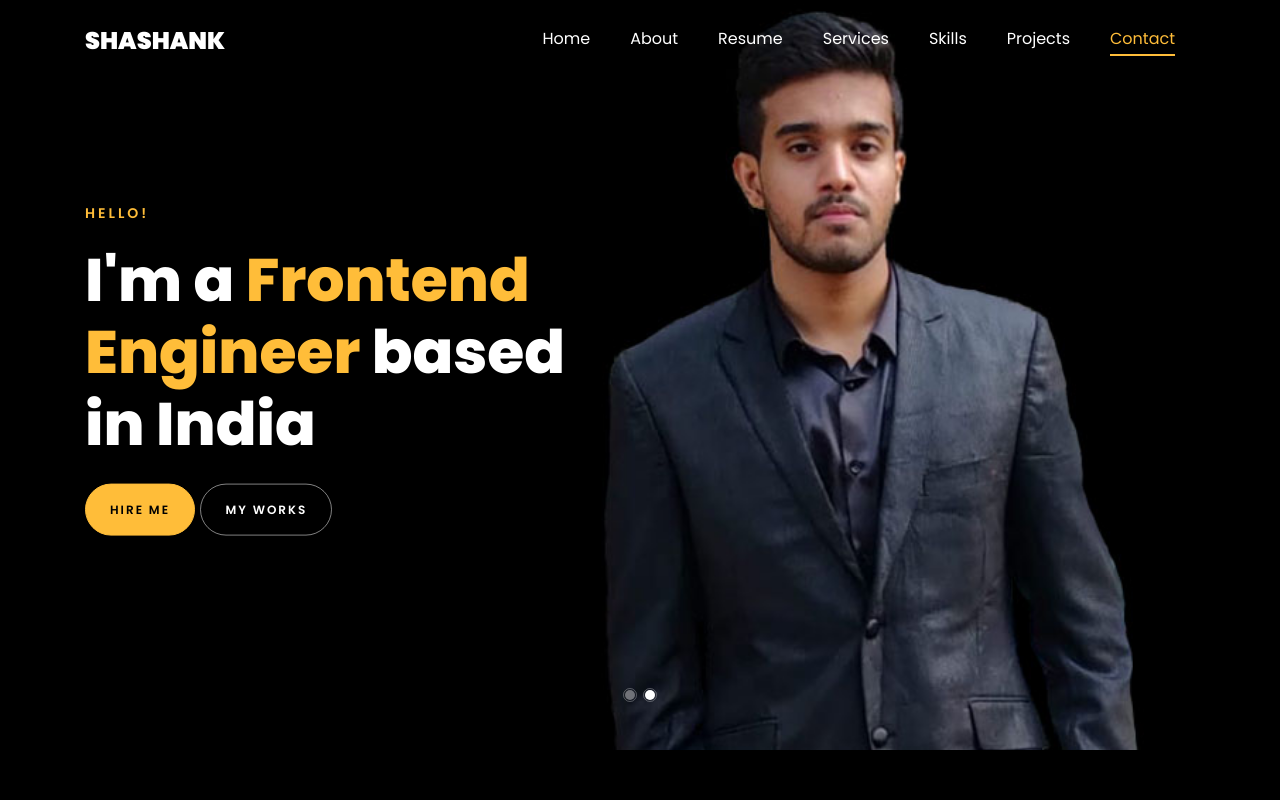
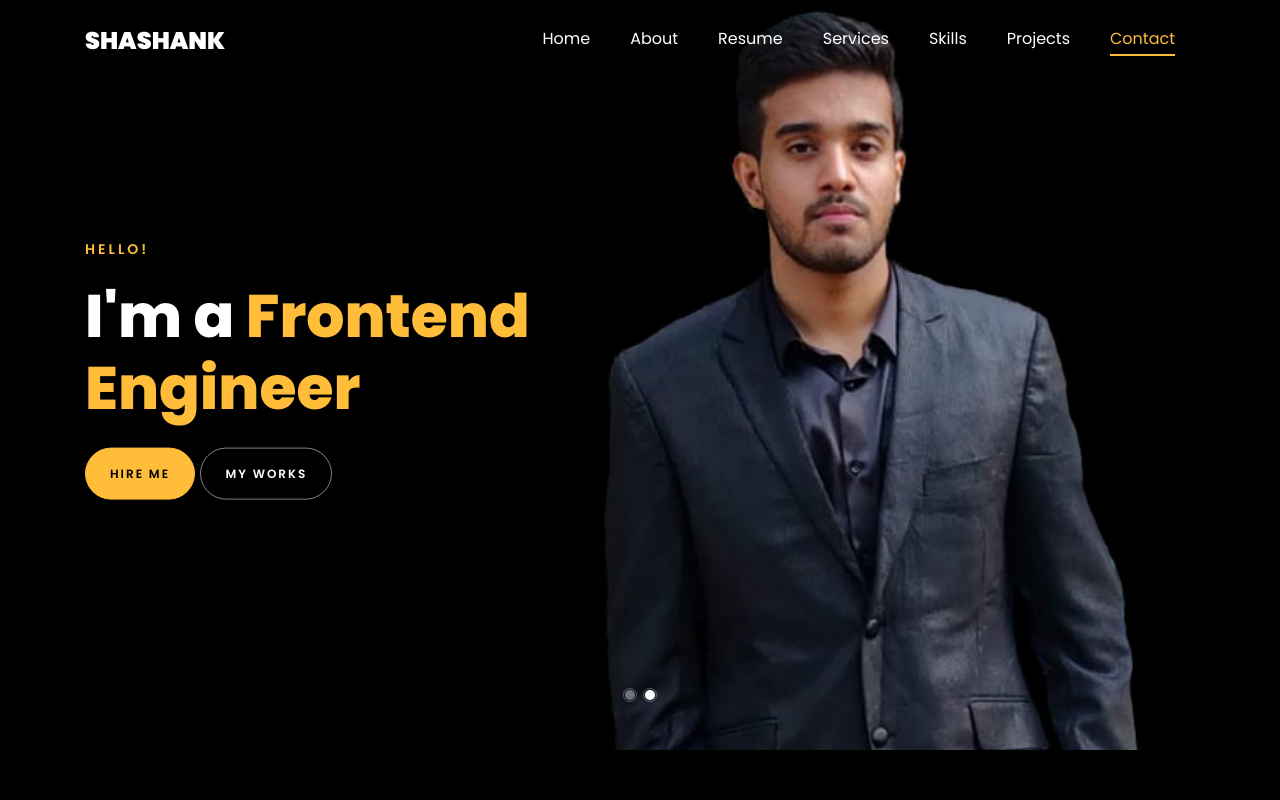
Before and after one commit to Shashank1412/Shashank-portfolio, a plain HTML site: page index.html in a window 1280 px wide. Shown: the top 800 px of the page. Drawn offline with Linux system fonts and the light colour scheme; files whose address does not match are found by name.

Commit message:
Update index.html

```diff
--- a/index.html
+++ b/index.html
@@ -77,7 +77,7 @@
 		          <div class="one-forth d-flex align-items-center ftco-animate" data-scrollax=" properties: { translateY: '70%' }">
 		          	<div class="text">
 		          		<span class="subheading">Hello!</span>
-			            <h1 class="mb-4 mt-3">I'm a <span>Frontend Engineer</span> based in India</h1>
+			            <h1 class="mb-4 mt-3">I'm a <span>Frontend Engineer</span></h1>
 			            <p><a href="#" class="btn btn-primary py-3 px-4">Hire me</a> <a href="#" class="btn btn-white btn-outline-white py-3 px-4">My works</a></p>
 		            </div>
 		          </div>
```
